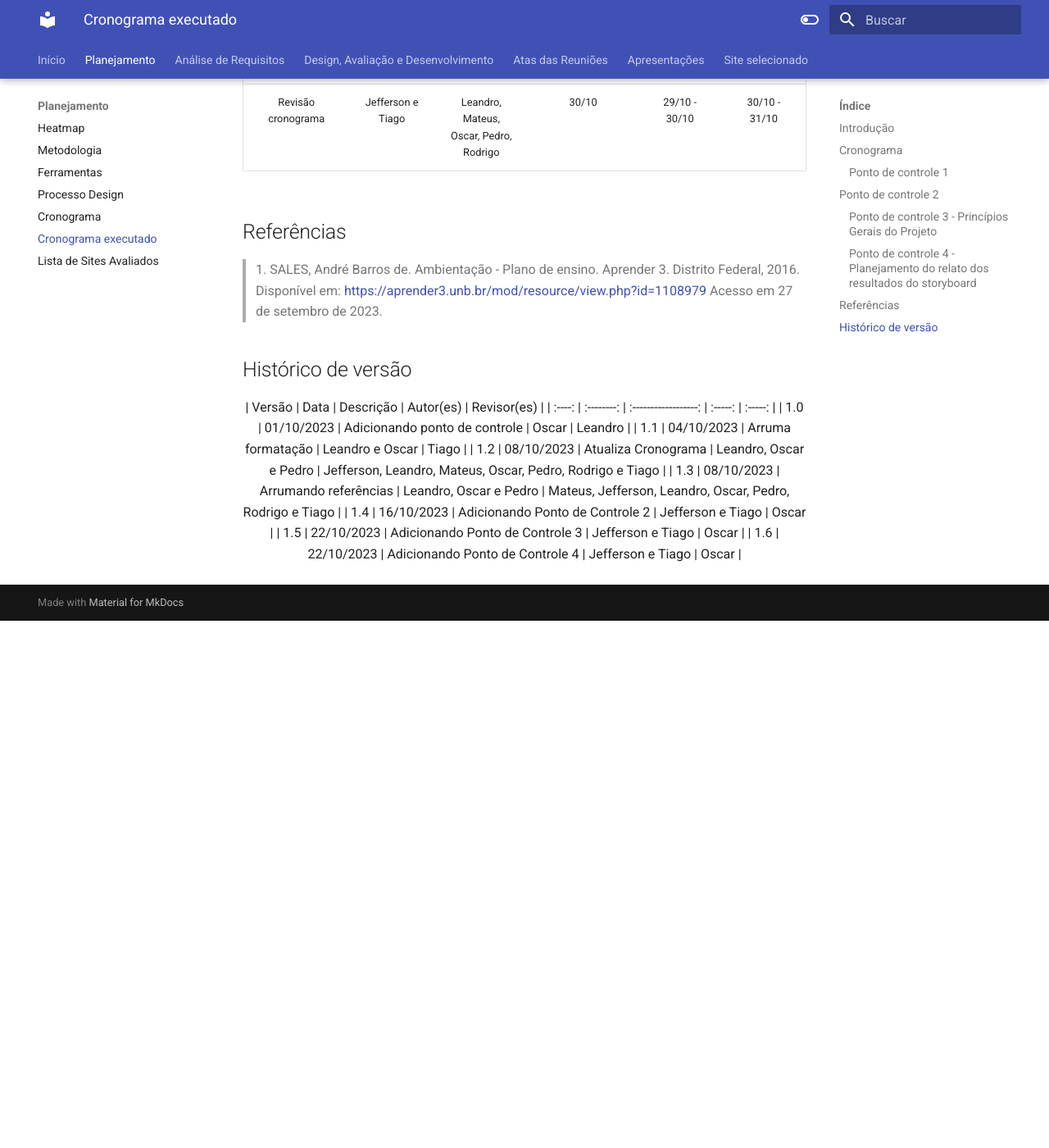
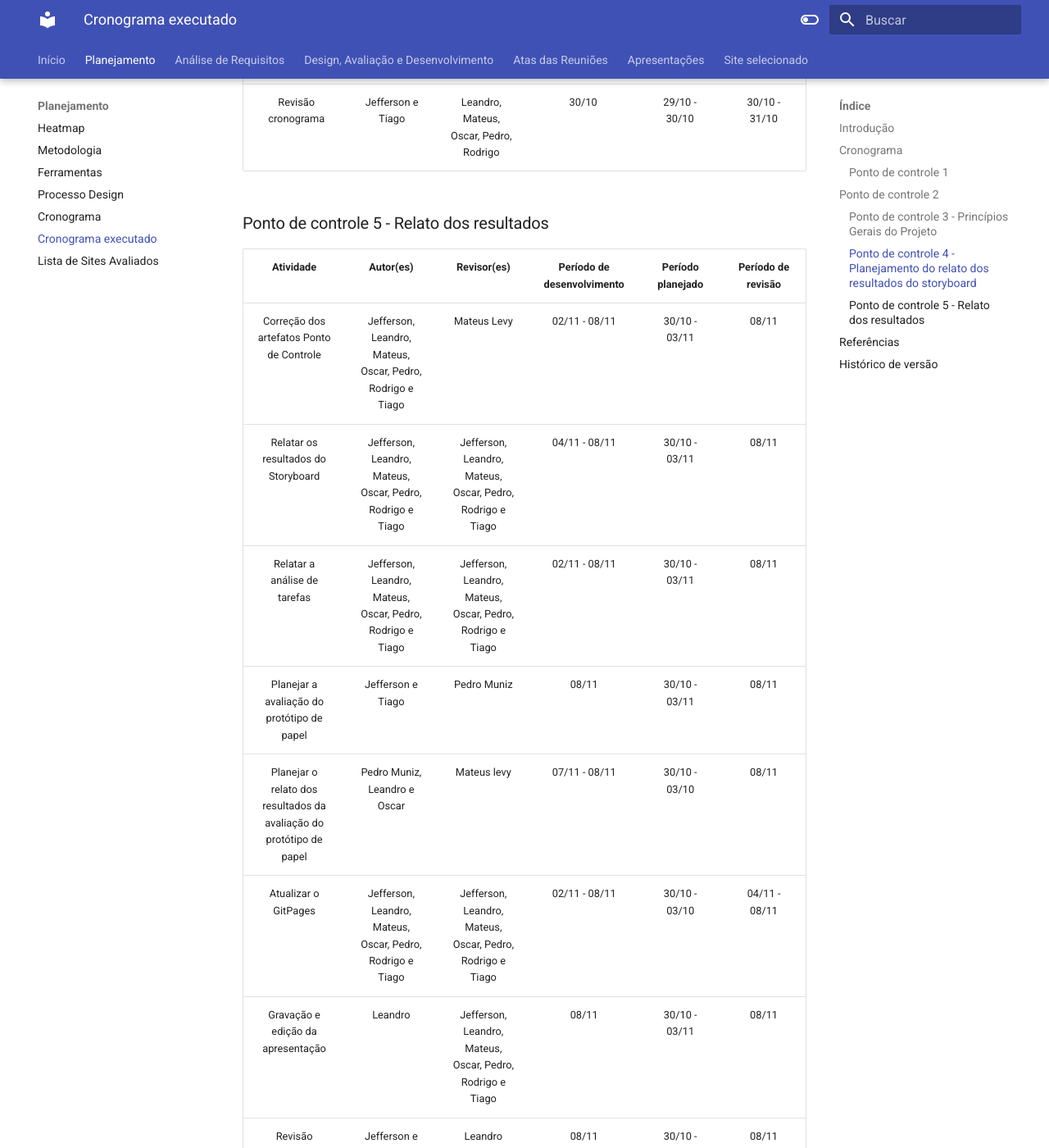
Before and after one commit to Interacao-Humano-Computador/2023.2-Caesb, an MkDocs documentation site: the page built from docs/planejamento/cronograma_exec.md, in a window 1280 px wide and 1400 px high, scrolled down 4107 px. Shown: the whole window at 82% size. Built offline with MkDocs 1.6.1 and Material for MkDocs 9.7.7, drawn with Linux system fonts in a browser that asks for light colours; before the commit the page ends 4864 px from its top, so only the background shows below that.

Commit message:
Adicionando cronograma executado
Co-authored-by: Tiago Albuquerque de Lima <Tiago1604@users.noreply.github.com>

```diff
--- a/docs/planejamento/cronograma_exec.md
+++ b/docs/planejamento/cronograma_exec.md
@@ -56,6 +56,20 @@
 |Gravação e edição da apresentação | Leandro e Oscar | Jefferson, Leandro, Mateus, Oscar, Pedro, Rodrigo e Tiago | 30/10| 29/10 - 30/10 |  29/10 - 30/10 |
 | Revisão cronograma |  Jefferson e Tiago   |  Leandro, Mateus, Oscar, Pedro, Rodrigo | 30/10 | 29/10 - 30/10 |  30/10 - 31/10 |
 
+
+### Ponto de controle 5 - Relato dos resultados
+
+| Atividade |   Autor(es)   |      Revisor(es)      |  Período de desenvolvimento | Período planejado |Período de revisão |
+| :----: |  :--------: | :------------------: | :-----: | :-----: | :-----------: |
+| Correção dos artefatos Ponto de Controle       |  Jefferson, Leandro, Mateus, Oscar, Pedro, Rodrigo e Tiago | Mateus Levy | 02/11 - 08/11 |30/10 - 03/11 | 08/11 |
+| Relatar os resultados do Storyboard        | Jefferson, Leandro, Mateus, Oscar, Pedro, Rodrigo e Tiago | Jefferson, Leandro, Mateus, Oscar, Pedro, Rodrigo e Tiago | 04/11 - 08/11 |30/10 - 03/11 | 08/11 |
+| Relatar a análise de tarefas        | Jefferson, Leandro, Mateus, Oscar, Pedro, Rodrigo e Tiago | Jefferson, Leandro, Mateus, Oscar, Pedro, Rodrigo e Tiago | 02/11 - 08/11| 30/10 - 03/11| 08/11 |
+| Planejar a avaliação do protótipo de papel      | Jefferson e Tiago | Pedro Muniz | 08/11 |30/10 - 03/11 | 08/11 |
+| Planejar o relato dos resultados da avaliação do protótipo de papel   | Pedro Muniz, Leandro e Oscar | Mateus levy | 07/11 - 08/11 |30/10 - 03/10 | 08/11  |
+| Atualizar o GitPages |   Jefferson, Leandro, Mateus, Oscar, Pedro, Rodrigo e Tiago | Jefferson, Leandro, Mateus, Oscar, Pedro, Rodrigo e Tiago | 02/11 - 08/11|30/10 - 03/10 | 04/11 - 08/11 |
+| Gravação e edição da apresentação |   Leandro  | Jefferson, Leandro, Mateus, Oscar, Pedro, Rodrigo e Tiago | 08/11 |30/10 - 03/11 |08/11 |
+| Revisão cronograma | Jefferson e Tiago | Leandro | 08/11  | 30/10 - 03/11 |08/11  |
+
 ## Referências
 
 > <p id="1">1. SALES, André Barros de. Ambientação - Plano de ensino. Aprender 3. Distrito Federal, 2016. Disponível em: <https://aprender3.unb.br/mod/resource/view.php?id=1108979> Acesso em 27 de setembro de 2023.</p>
```
Also changed, not shown: docs/planejamento/cronograma.md (+8 -8 lines).
